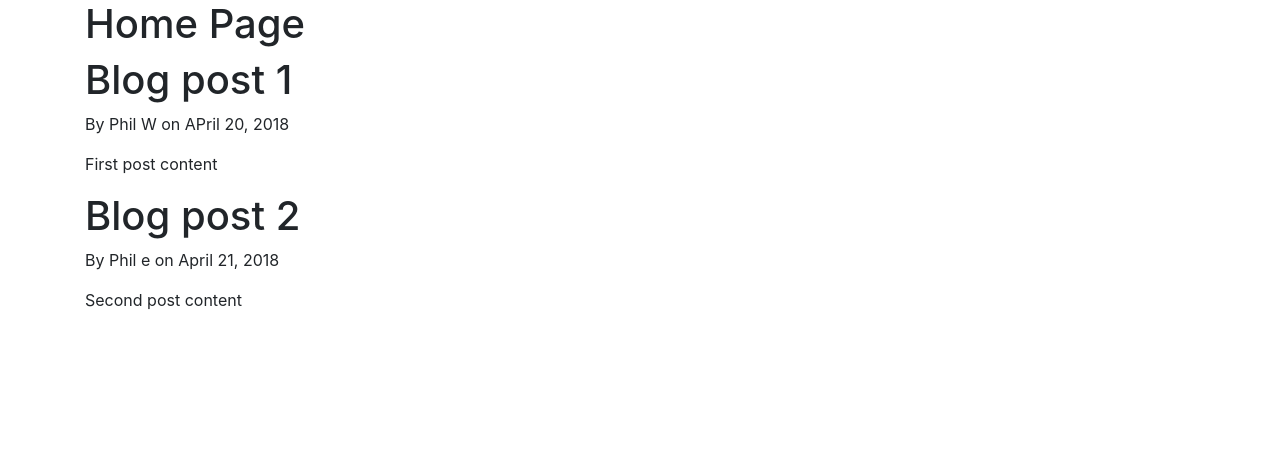
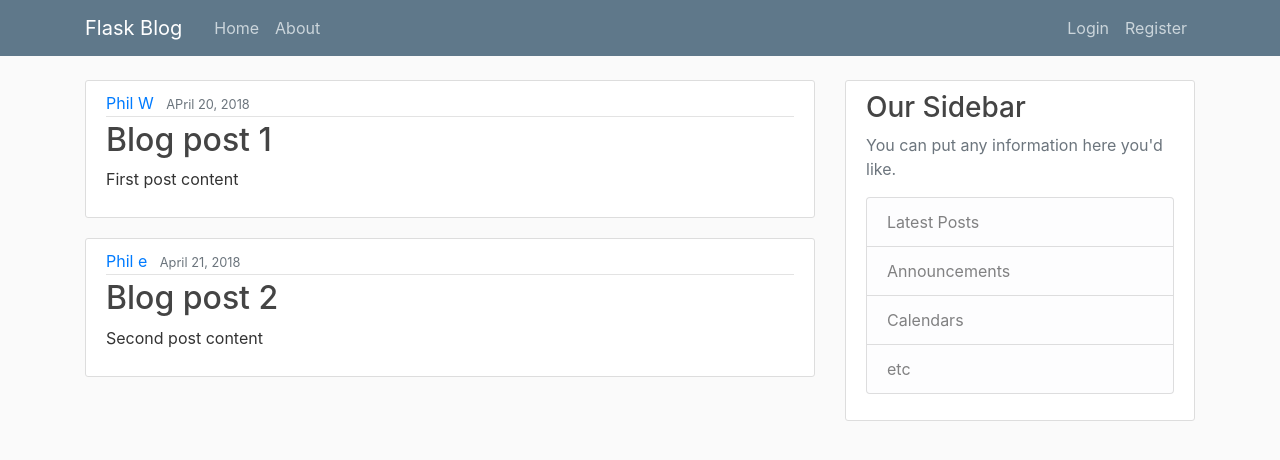
Before and after one commit to pwinning1991/FlaskOne, a Flask app: page / in a window 1280 px wide. Shown: the top 460 px of the page. Run offline with Flask 2, Linux system fonts and the light colour scheme; some libraries are stand-ins or nearby versions.

Commit message:
added template for login and register

```diff
--- a/blog.py
+++ b/blog.py
@@ -1,4 +1,4 @@
-from flask import Flask, render_template
+from flask import Flask, render_template, flash, redirect, url_for
 from forms import RegistrationForm, LoginForm
 app = Flask(__name__)
 app.config['SECRET_KEY'] = '0c38bfec65e63d30f16f21e391a4aabd'
@@ -27,14 +27,23 @@ def home():
 def about():
     return  render_template('about.html', title="About")
 
-@app.route('/register')
+@app.route('/register', methods=['GET', 'POST'])
 def register():
     form = RegistrationForm()
+    if form.validate_on_submit():
+        flash(f'Account Created for {form.username.data}!', 'success')
+        return redirect(url_for('home'))
     return render_template('register.html', title='register', form=form)
 
-@app.route('/login')
+@app.route('/login', methods=['GET', 'POST'])
 def login():
     form = LoginForm()
+    if form.validate_on_submit():
+        if form.email.data == 'admin@blog.com' and form.password.data == 'password':
+            flash(f'You Have been logged in', 'success')
+            return redirect(url_for('home'))
+        else:
+            flash('Login Unsuccessful. Please check username and password', 'danger')
     return render_template('login.html', title='login', form=form)
 
 if __name__ == "__main__":
--- /dev/null
+++ b/static/main.css
@@ -0,0 +1,80 @@
+body {
+  background: #fafafa;
+  color: #333333;
+  margin-top: 5rem;
+}
+
+h1, h2, h3, h4, h5, h6 {
+  color: #444444;
+}
+
+.bg-steel {
+  background-color: #5f788a;
+}
+
+.site-header .navbar-nav .nav-link {
+  color: #cbd5db;
+}
+
+.site-header .navbar-nav .nav-link:hover {
+  color: #ffffff;
+}
+
+.site-header .navbar-nav .nav-link.active {
+  font-weight: 500;
+}
+
+.content-section {
+  background: #ffffff;
+  padding: 10px 20px;
+  border: 1px solid #dddddd;
+  border-radius: 3px;
+  margin-bottom: 20px;
+}
+
+.article-title {
+  color: #444444;
+}
+
+a.article-title:hover {
+  color: #428bca;
+  text-decoration: none;
+}
+
+.article-content {
+  white-space: pre-line;
+}
+
+.article-img {
+  height: 65px;
+  width: 65px;
+  margin-right: 16px;
+}
+
+.article-metadata {
+  padding-bottom: 1px;
+  margin-bottom: 4px;
+  border-bottom: 1px solid #e3e3e3
+}
+
+.article-metadata a:hover {
+  color: #333;
+  text-decoration: none;
+}
+
+.article-svg {
+  width: 25px;
+  height: 25px;
+  vertical-align: middle;
+}
+
+.account-img {
+  height: 125px;
+  width: 125px;
+  margin-right: 20px;
+  margin-bottom: 16px;
+}
+
+.account-heading {
+  font-size: 2.5rem;
+}
--- a/templates/home.html
+++ b/templates/home.html
@@ -1,9 +1,15 @@
 {% extends "layout.html" %}
 {% block content %}
-   <h1>Home Page</h1>
-  {% for post in posts %}
-     <h1>{{ post.title }}</h1>
-     <p>By {{ post.author }} on {{ post.date_posted }}</p>
-     <p>{{ post.content }}</p>
-   {% endfor %}
- {% endblock content  %}
+    {% for post in posts %}
+        <article class="media content-section">
+          <div class="media-body">
+            <div class="article-metadata">
+              <a class="mr-2" href="#">{{ post.author }}</a>
+              <small class="text-muted">{{ post.date_posted }}</small>
+            </div>
+            <h2><a class="article-title" href="#">{{ post.title }}</a></h2>
+            <p class="article-content">{{ post.content }}</p>
+          </div>
+        </article>
+    {% endfor %}
+{% endblock content %}
--- a/templates/layout.html
+++ b/templates/layout.html
@@ -1,20 +1,76 @@
 <!DOCTYPE html>
 <html>
 <head>
+    <!-- Required meta tags -->
     <meta charset="utf-8">
     <meta name="viewport" content="width=device-width, initial-scale=1, shrink-to-fit=no">
 
+    <!-- Bootstrap CSS -->
     <link rel="stylesheet" href="https://maxcdn.bootstrapcdn.com/bootstrap/4.0.0/css/bootstrap.min.css" integrity="sha384-Gn5384xqQ1aoWXA+058RXPxPg6fy4IWvTNh0E263XmFcJlSAwiGgFAW/dAiS6JXm" crossorigin="anonymous">
-    {% if title  %}
-      <title> Flask Blog - {{ title }} </title>
+
+    <link rel="stylesheet" type="text/css" href="{{ url_for('static', filename='main.css') }}">
+
+    {% if title %}
+        <title>Flask Blog - {{ title }}</title>
     {% else %}
-      <title> Flask Blog</title>
+        <title>Flask Blog</title>
     {% endif %}
 </head>
 <body>
+    <header class="site-header">
+      <nav class="navbar navbar-expand-md navbar-dark bg-steel fixed-top">
         <div class="container">
+          <a class="navbar-brand mr-4" href="/">Flask Blog</a>
+          <button class="navbar-toggler" type="button" data-toggle="collapse" data-target="#navbarToggle" aria-controls="navbarToggle" aria-expanded="false" aria-label="Toggle navigation">
+            <span class="navbar-toggler-icon"></span>
+          </button>
+          <div class="collapse navbar-collapse" id="navbarToggle">
+            <div class="navbar-nav mr-auto">
+              <a class="nav-item nav-link" href="{{ url_for('home') }}">Home</a>
+              <a class="nav-item nav-link" href="{{ url_for('about') }}">About</a>
+            </div>
+            <!-- Navbar Right Side -->
+            <div class="navbar-nav">
+              <a class="nav-item nav-link" href="{{ url_for('login') }}">Login</a>
+              <a class="nav-item nav-link" href="{{ url_for('register') }}">Register</a>
+            </div>
+          </div>
+        </div>
+      </nav>
+    </header>
+    <main role="main" class="container">
+      <div class="row">
+        <div class="col-md-8">
+          {% with messages = get_flashed_messages(with_categories=true) %}
+            {% if messages %}
+              {% for category, message in messages %}
+                <div class="alert alert-{{ category }}">
+                  {{ message }}
+                </div>
+              {% endfor %}
+            {% endif %}
+          {% endwith %}
           {% block content %}{% endblock %}
         </div>
+        <div class="col-md-4">
+          <div class="content-section">
+            <h3>Our Sidebar</h3>
+            <p class='text-muted'>You can put any information here you'd like.
+              <ul class="list-group">
+                <li class="list-group-item list-group-item-light">Latest Posts</li>
+                <li class="list-group-item list-group-item-light">Announcements</li>
+                <li class="list-group-item list-group-item-light">Calendars</li>
+                <li class="list-group-item list-group-item-light">etc</li>
+              </ul>
+            </p>
+          </div>
+        </div>
+      </div>
+    </main>
+
+
+    <!-- Optional JavaScript -->
+    <!-- jQuery first, then Popper.js, then Bootstrap JS -->
     <script src="https://code.jquery.com/jquery-3.2.1.slim.min.js" integrity="sha384-KJ3o2DKtIkvYIK3UENzmM7KCkRr/rE9/Qpg6aAZGJwFDMVNA/GpGFF93hXpG5KkN" crossorigin="anonymous"></script>
     <script src="https://cdnjs.cloudflare.com/ajax/libs/popper.js/1.12.9/umd/popper.min.js" integrity="sha384-ApNbgh9B+Y1QKtv3Rn7W3mgPxhU9K/ScQsAP7hUibX39j7fakFPskvXusvfa0b4Q" crossorigin="anonymous"></script>
     <script src="https://maxcdn.bootstrapcdn.com/bootstrap/4.0.0/js/bootstrap.min.js" integrity="sha384-JZR6Spejh4U02d8jOt6vLEHfe/JQGiRRSQQxSfFWpi1MquVdAyjUar5+76PVCmYl" crossorigin="anonymous"></script>
```
Also changed, not shown: templates/login.html (+54 -3 lines), templates/register.html (+39 -1 lines). Lines whose indentation alone changed are shown as unchanged.
